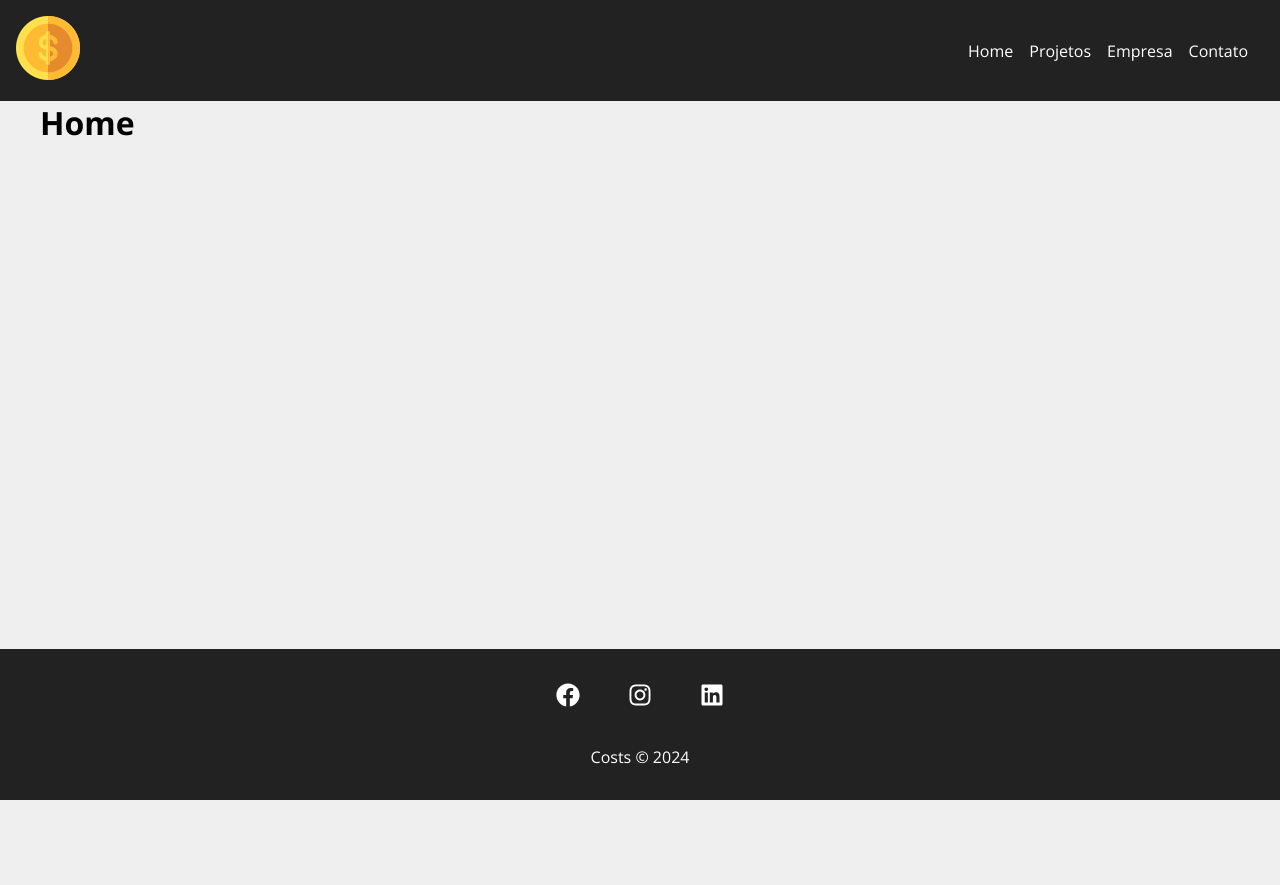
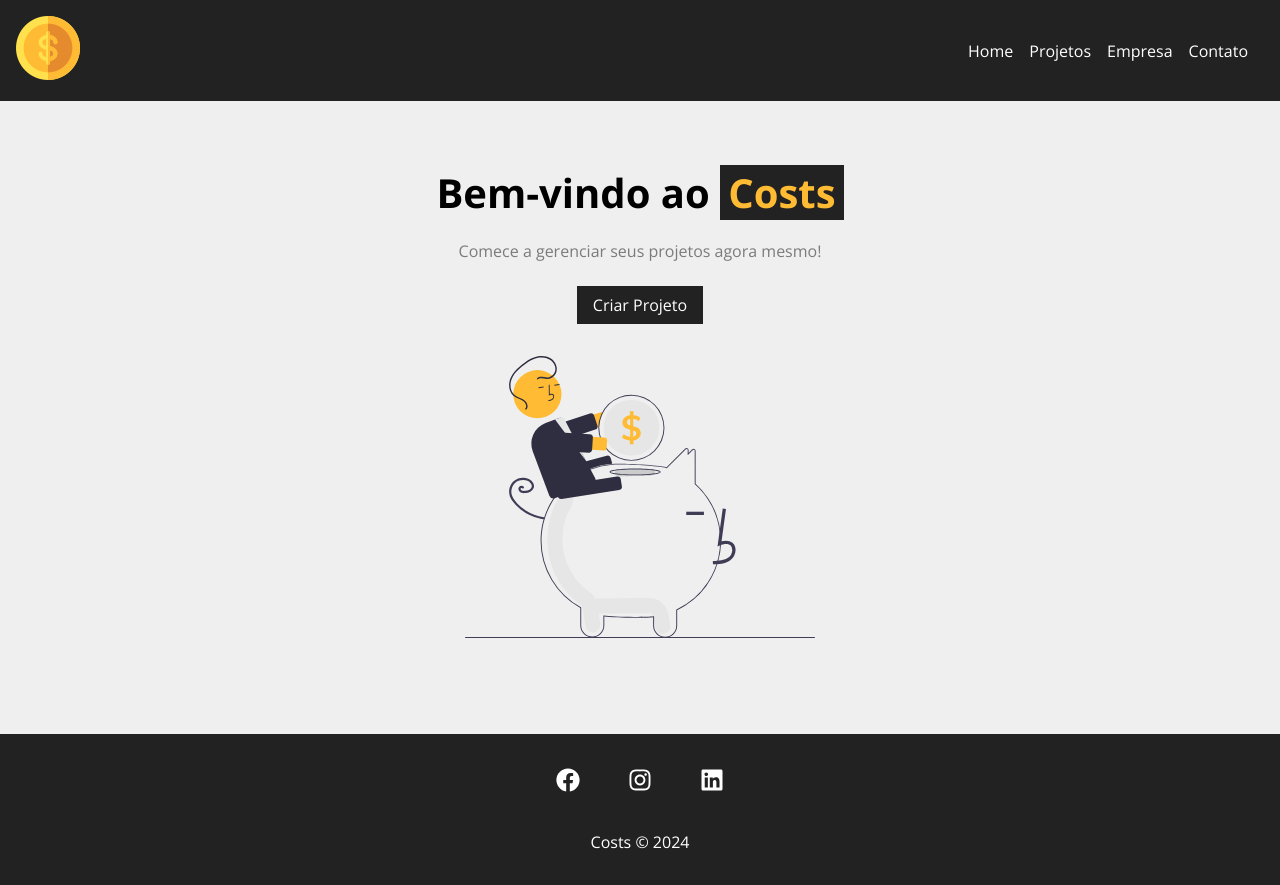
Before and after one commit to luizfilipeyep/costs, a React (Vite) app: page / in a window 1280 px wide. Before the commit the page ends 800 px from the top, so only its background shows below. Built offline with nearby package versions, Linux system fonts and the light colour scheme.

Commit message:
homepage

```diff
--- /dev/null
+++ b/src/components/layout/LinkButton.jsx
@@ -0,0 +1,12 @@
+import { Link } from "react-router-dom";
+import "./style.css"
+
+function LinkButton({ to, text }) {
+  return (
+    <>
+      <Link className="linkButton" to={to}>{text}</Link>
+    </>
+   );
+}
+
+export default LinkButton;
--- a/src/components/layout/style.css
+++ b/src/components/layout/style.css
@@ -17,7 +17,7 @@ nav a:hover {
 
 footer {
   width: 100%;
-  position: fixed;
+  position: relative;
   bottom: 0;
   display: flex;
   flex-direction: column;
@@ -41,3 +41,44 @@ footer span a:hover {
 footer p {
   margin-top: 2em;
 }
+
+.homeContainer {
+  width: 100%;
+  display: flex;
+  flex-direction: column;
+  align-items: center;
+  justify-content: center;
+  padding: 4em;
+}
+
+.homeContainer h1 {
+  font-size: 2.5em;
+  margin-bottom: .5em;
+}
+
+.homeContainer h1 span {
+  color: #ffbb33;
+  padding: 0 .2em;
+  background-color: #222;
+}
+
+.homeContainer p {
+  margin-bottom: 1.5em;
+  color: #7b7b7b;
+}
+
+.homeContainer img {
+  width: 350px;
+  margin: 2em 0;
+}
+
+.linkButton {
+  background-color: #222;
+  color: #fff;
+  padding: .5em 1em;
+  text-decoration: none;
+  transition: .5s;
+}
+.linkButton:hover {
+  color: #ffbb33;
+}
--- a/src/components/pages/Home.jsx
+++ b/src/components/pages/Home.jsx
@@ -1,7 +1,16 @@
+import savings from "../../img/savings.svg"
+import LinkButton from "../layout/LinkButton";
+import "../layout/style.css"
+
 function Home() {
   return (
     <>
-      <h1>Home</h1>
+      <section className="homeContainer">
+        <h1>Bem-vindo ao <span>Costs</span></h1>
+        <p>Comece a gerenciar seus projetos agora mesmo!</p>
+        <LinkButton to="/projects" text="Criar Projeto" />
+        <img src={savings} alt="Costs"/>
+      </section>
     </>
    );
 }
```
